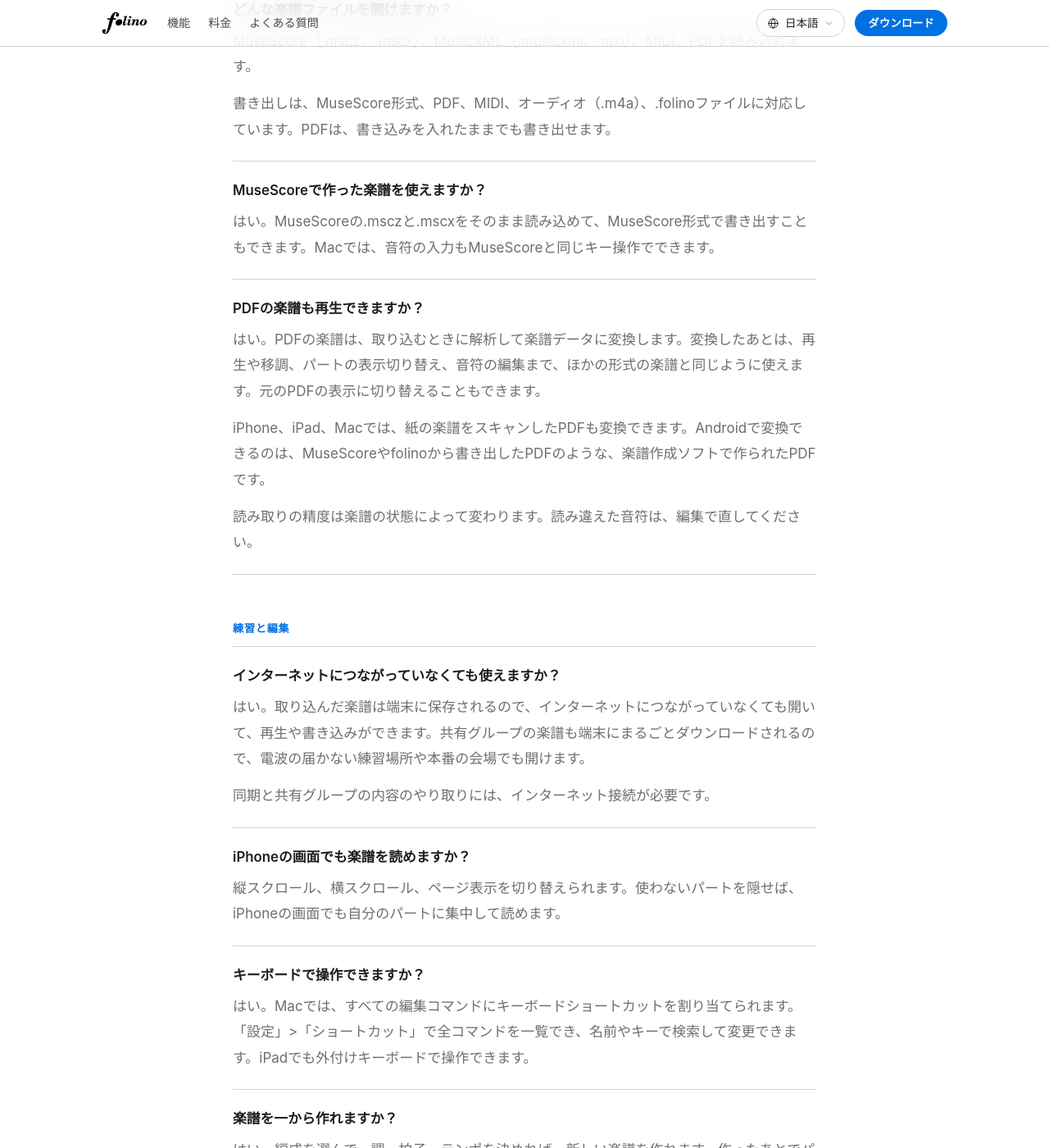
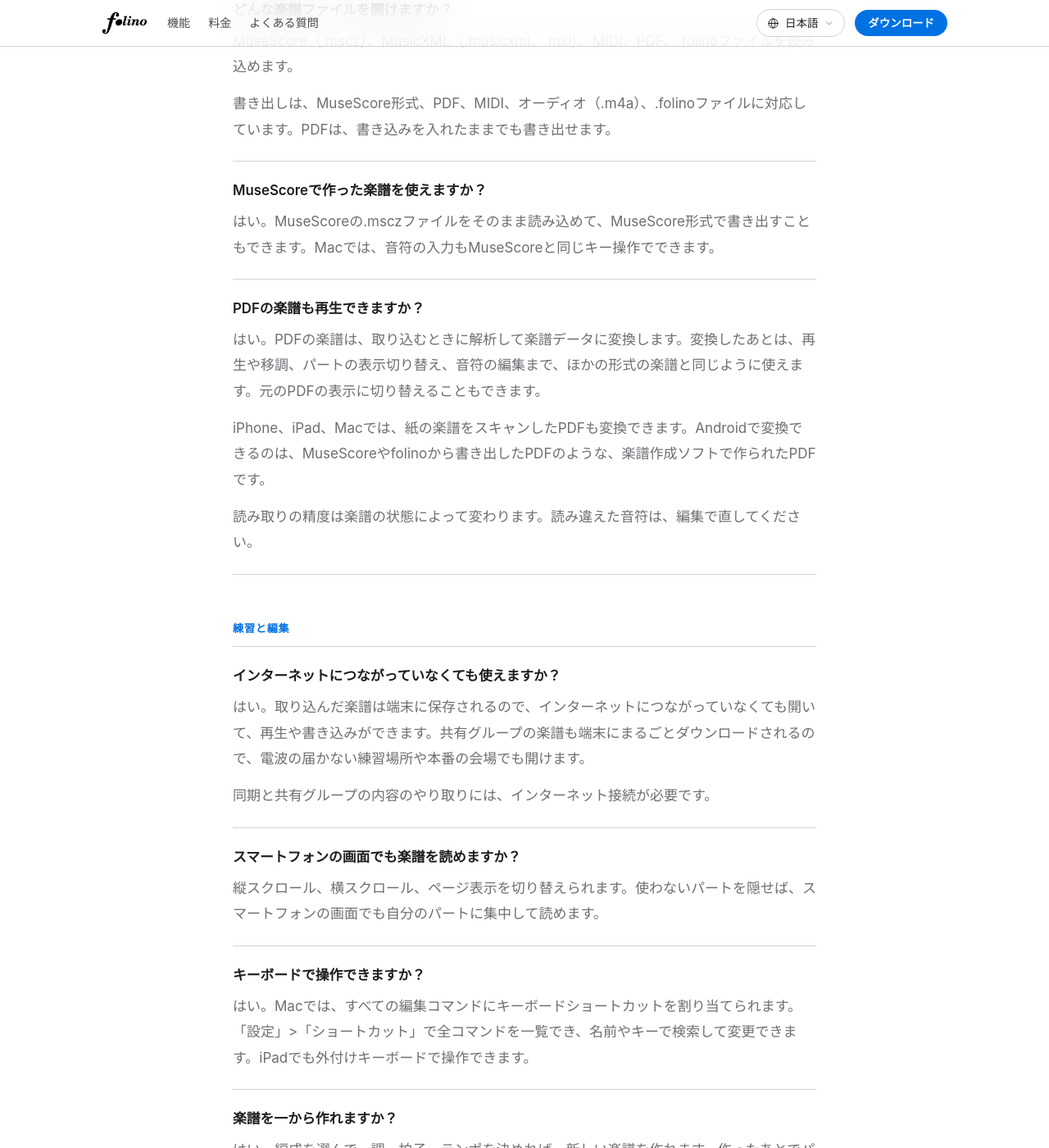
Before and after one commit to jiyimeta/jiyimeta.github.io, a Jekyll site: the page built from folino/faq/ja.md, in a window 1280 px wide and 1400 px high, scrolled down 1142 px. Shown: the whole window at 82% size. Built offline with Jekyll 4.4.1, drawn with Linux system fonts in a browser that asks for light colours.

Commit message:
Name only .mscz for MuseScore and speak of phones, not the iPhone, in folino's FAQ
The FAQ lists MuseScore files as .mscz alone: .mscx opens too, but almost
nobody has one, so naming it only lengthens the list. The formats folino
opens now include its own .folino files.

The small-screen answer talks about a phone rather than an iPhone, since
hiding the parts you do not need is the same on an Android phone.

Co-Authored-By: Claude Opus 5.5 (1M context) <noreply@anthropic.com>

```diff
--- a/_data/folino_faq.yml
+++ b/_data/folino_faq.yml
@@ -152,31 +152,31 @@ entries:
     en:
       q: Which score files can I open?
       a: |
-        MuseScore (.mscz, .mscx), MusicXML (.musicxml, .mxl), MIDI, and PDF.
+        MuseScore (.mscz), MusicXML (.musicxml, .mxl), MIDI, PDF, and .folino files.
 
         folino exports to MuseScore format, PDF, MIDI, audio (.m4a), and .folino files. A PDF can include your marks.
     ja:
       q: どんな楽譜ファイルを開けますか？
       a: |
-        MuseScore（.mscz、.mscx）、MusicXML（.musicxml、.mxl）、MIDI、PDFを読み込めます。
+        MuseScore（.mscz）、MusicXML（.musicxml、.mxl）、MIDI、PDF、.folinoファイルを読み込めます。
 
         書き出しは、MuseScore形式、PDF、MIDI、オーディオ（.m4a）、.folinoファイルに対応しています。PDFは、書き込みを入れたままでも書き出せます。
     ko:
       q: 어떤 악보 파일을 열 수 있나요?
       a: |
-        MuseScore(.mscz, .mscx), MusicXML(.musicxml, .mxl), MIDI, PDF를 불러올 수 있습니다.
+        MuseScore(.mscz), MusicXML(.musicxml, .mxl), MIDI, PDF, .folino 파일을 불러올 수 있습니다.
 
         MuseScore 형식, PDF, MIDI, 오디오(.m4a), .folino 파일로 내보낼 수 있습니다. PDF는 필기를 넣은 채로도 내보낼 수 있습니다.
     zh-Hans:
       q: 可以打开哪些乐谱文件？
       a: |
-        可以导入 MuseScore（.mscz、.mscx）、MusicXML（.musicxml、.mxl）、MIDI 和 PDF。
+        可以导入 MuseScore（.mscz）、MusicXML（.musicxml、.mxl）、MIDI、PDF 和 .folino 文件。
 
         可以导出为 MuseScore 格式、PDF、MIDI、音频（.m4a）和 .folino 文件。PDF 也可以带着批注导出。
     zh-Hant:
       q: 可以打開哪些樂譜檔案？
       a: |
-        可以匯入 MuseScore（.mscz、.mscx）、MusicXML（.musicxml、.mxl）、MIDI 與 PDF。
+        可以匯入 MuseScore（.mscz）、MusicXML（.musicxml、.mxl）、MIDI、PDF 與 .folino 檔案。
 
         可以匯出為 MuseScore 格式、PDF、MIDI、音訊（.m4a）與 .folino 檔案。PDF 也可以帶著註記匯出。
 
@@ -185,23 +185,23 @@ entries:
     en:
       q: Can I use scores made in MuseScore?
       a: |
-        Yes. folino opens .mscz and .mscx files as they are, and can export back to MuseScore format. On a Mac, notes are entered with the same keys as in MuseScore.
+        Yes. folino opens .mscz files as they are, and can export back to MuseScore format. On a Mac, notes are entered with the same keys as in MuseScore.
     ja:
       q: MuseScoreで作った楽譜を使えますか？
       a: |
-        はい。MuseScoreの.msczと.mscxをそのまま読み込めて、MuseScore形式で書き出すこともできます。Macでは、音符の入力もMuseScoreと同じキー操作でできます。
+        はい。MuseScoreの.msczファイルをそのまま読み込めて、MuseScore形式で書き出すこともできます。Macでは、音符の入力もMuseScoreと同じキー操作でできます。
     ko:
       q: MuseScore로 만든 악보를 사용할 수 있나요?
       a: |
-        네. MuseScore의 .mscz와 .mscx를 그대로 불러올 수 있고, MuseScore 형식으로 내보낼 수도 있습니다. Mac에서는 음표 입력도 MuseScore와 같은 키 조작으로 할 수 있습니다.
+        네. MuseScore의 .mscz 파일을 그대로 불러올 수 있고, MuseScore 형식으로 내보낼 수도 있습니다. Mac에서는 음표 입력도 MuseScore와 같은 키 조작으로 할 수 있습니다.
     zh-Hans:
       q: 可以使用在 MuseScore 中制作的乐谱吗？
       a: |
-        可以。MuseScore 的 .mscz 和 .mscx 文件可以直接导入，也可以导出为 MuseScore 格式。在 Mac 上，输入音符的按键也与 MuseScore 相同。
+        可以。MuseScore 的 .mscz 文件可以直接导入，也可以导出为 MuseScore 格式。在 Mac 上，输入音符的按键也与 MuseScore 相同。
     zh-Hant:
       q: 可以使用在 MuseScore 製作的樂譜嗎？
       a: |
-        可以。MuseScore 的 .mscz 與 .mscx 檔案可以直接匯入，也可以匯出為 MuseScore 格式。在 Mac 上，輸入音符的按鍵也與 MuseScore 相同。
+        可以。MuseScore 的 .mscz 檔案可以直接匯入，也可以匯出為 MuseScore 格式。在 Mac 上，輸入音符的按鍵也與 MuseScore 相同。
 
   - id: pdf
     category: files
@@ -282,25 +282,25 @@ entries:
   - id: small-screen
     category: practice
     en:
-      q: Can I read scores on an iPhone screen?
+      q: Can I read scores on a phone screen?
       a: |
-        Switch between vertical scrolling, horizontal scrolling, and pages, and hide the parts you don't need. Your own part reads comfortably even on an iPhone.
+        Switch between vertical scrolling, horizontal scrolling, and pages, and hide the parts you don't need. Your own part reads comfortably even on a phone.
     ja:
-      q: iPhoneの画面でも楽譜を読めますか？
+      q: スマートフォンの画面でも楽譜を読めますか？
       a: |
-        縦スクロール、横スクロール、ページ表示を切り替えられます。使わないパートを隠せば、iPhoneの画面でも自分のパートに集中して読めます。
+        縦スクロール、横スクロール、ページ表示を切り替えられます。使わないパートを隠せば、スマートフォンの画面でも自分のパートに集中して読めます。
     ko:
-      q: iPhone 화면에서도 악보를 읽을 수 있나요?
+      q: 스마트폰 화면에서도 악보를 읽을 수 있나요?
       a: |
-        세로 스크롤, 가로 스크롤, 페이지 표시를 전환할 수 있습니다. 필요 없는 파트를 숨기면 iPhone 화면에서도 내 파트에 집중해 읽을 수 있습니다.
+        세로 스크롤, 가로 스크롤, 페이지 표시를 전환할 수 있습니다. 필요 없는 파트를 숨기면 스마트폰 화면에서도 내 파트에 집중해 읽을 수 있습니다.
     zh-Hans:
-      q: 在 iPhone 的屏幕上也能看谱吗？
+      q: 在手机屏幕上也能看谱吗？
       a: |
-        可以在纵向滚动、横向滚动和翻页显示之间切换。隐藏不需要的声部，即使在 iPhone 的屏幕上也能专注于自己的声部读谱。
+        可以在纵向滚动、横向滚动和翻页显示之间切换。隐藏不需要的声部，即使在手机屏幕上也能专注于自己的声部读谱。
     zh-Hant:
-      q: 在 iPhone 的螢幕上也能看譜嗎？
+      q: 在手機螢幕上也能看譜嗎？
       a: |
-        可以在垂直捲動、水平捲動與翻頁顯示之間切換。隱藏不需要的聲部，即使在 iPhone 的螢幕上也能專注於自己的聲部讀譜。
+        可以在垂直捲動、水平捲動與翻頁顯示之間切換。隱藏不需要的聲部，即使在手機螢幕上也能專注於自己的聲部讀譜。
 
   - id: keyboard
     category: practice
```
